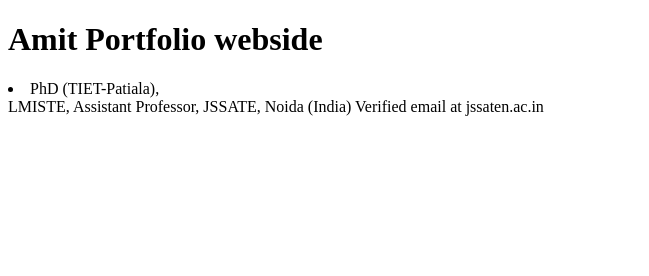
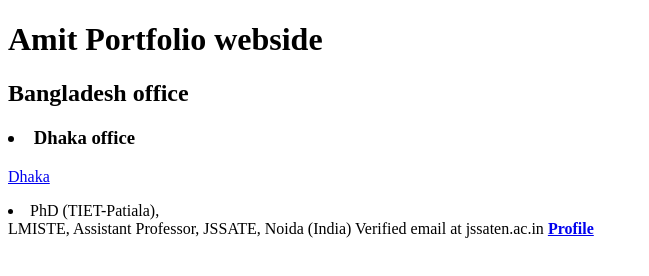
Before and after one commit to Amitroy3399/Amitp2, a plain HTML site: page Index.html in a window 1280 px wide. Shown: the whole page, without its empty margins (0-649 px from the left). Drawn offline with Linux system fonts and the light colour scheme.

Commit message:
html add

```diff
--- a/Index.html
+++ b/Index.html
@@ -9,8 +9,11 @@
 </head>
 <body>
     <h1>Amit Portfolio webside</h1>
+    <h2>Bangladesh office</h2>
+    <h3><li>Dhaka office</li></h3>
+    <a href="https://scholar.google.co.in/citations?user=aHJFvhYAAAAJ&hl=en">Dhaka</a>
     <p><li>PhD (TIET-Patiala),</li> LMISTE, Assistant Professor, JSSATE, Noida (India)
-        Verified email at jssaten.ac.in </p>
+        Verified email at jssaten.ac.in <a href="https://scholar.google.co.in/citations?user=aHJFvhYAAAAJ&hl=en"><b>Profile</b></a> </p>
 
 
 </body>
```
